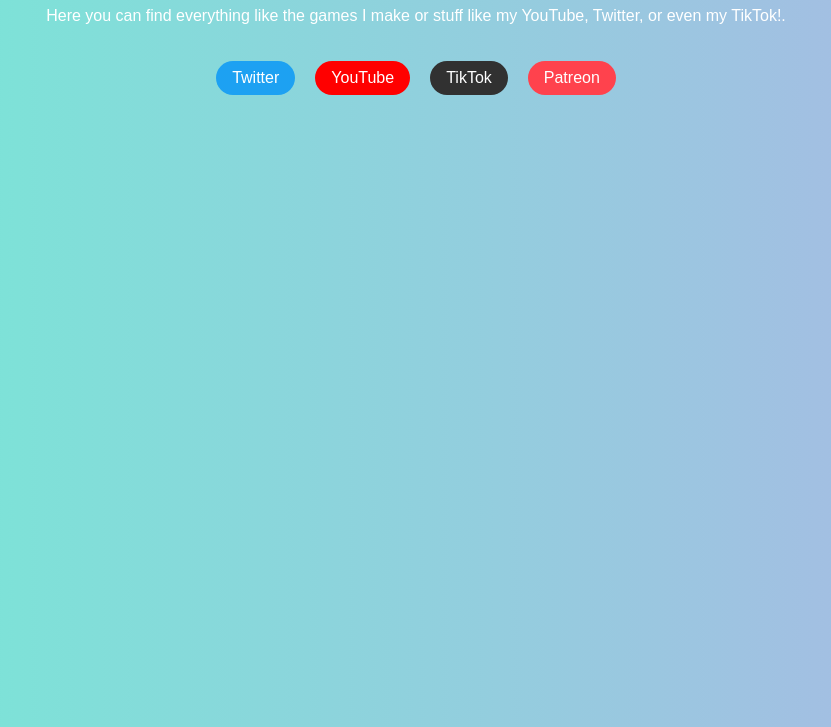
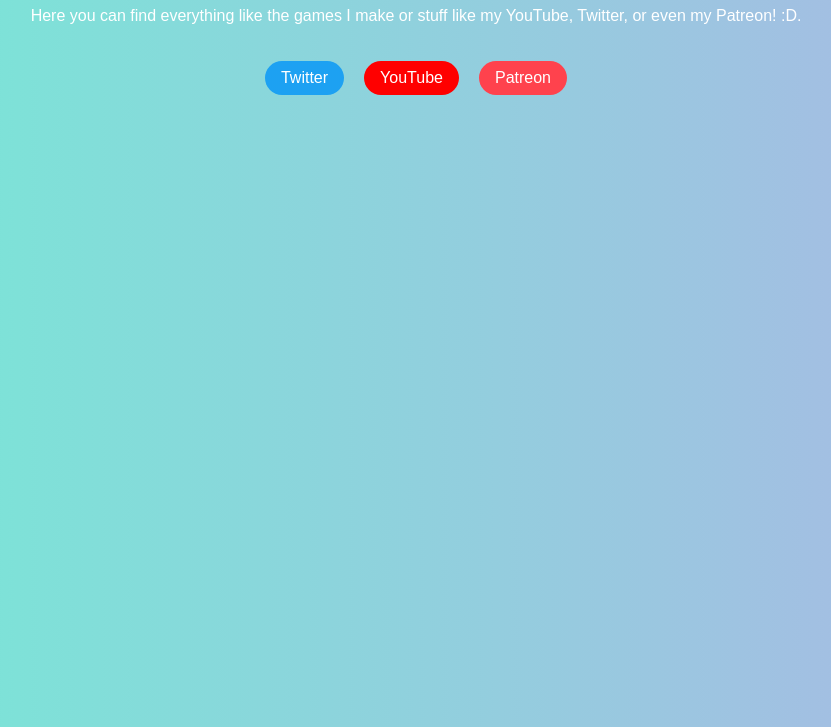
Before and after one commit to KaptenMel/kaptenmel.github.io, a plain HTML site: page index.html in a window 1280 px wide. Shown: the part 113-840 px from the top of the page, without its empty margins (224-1055 px from the left). Drawn offline with Linux system fonts and the light colour scheme.

Commit message:
Add files via upload

```diff
--- a/index.html
+++ b/index.html
@@ -9,12 +9,11 @@
 <body>
     <div class="container">
         <h1>Welcome to My Stuff</h1>
-        <p>Here you can find everything like the games I make or stuff like my YouTube, Twitter, or even my TikTok!.</p>
+        <p>Here you can find everything like the games I make or stuff like my YouTube, Twitter, or even my Patreon! :D.</p>
         <div class="social-links">
             <a href="https://twitter.com/kaptenmel_dev" target="_blank" class="social-link twitter">Twitter</a>
             <a href="https://www.youtube.com/channel/UCEOl9f_Tame0bIL_JakJaHA" target="_blank" class="social-link youtube">YouTube</a>
-            <a href="https://www.tiktok.com/@kaptenmel_dev" target="_blank" class="social-link tiktok">TikTok</a>
-            <a href="https://www.patreon.com/kaptenmel" target="_blank" class="social-link patreon">Patreon</a>
+            <a href="https://www.patreon.com/kaptenmel_dev" target="_blank" class="social-link patreon">Patreon</a>
         </div>
     </div>
     <script src="script.js"></script>
--- a/style.css
+++ b/style.css
@@ -53,11 +53,6 @@ body {
     background-color: #FF0000;
 }
 
-/* TikTok button with a neutral grey */
-.social-link.tiktok {
-    background-color: #313131;
-}
-
 /* Patreon button with Patreon's brand orange */
 .social-link.patreon {
     background-color: #FF424D;
```
